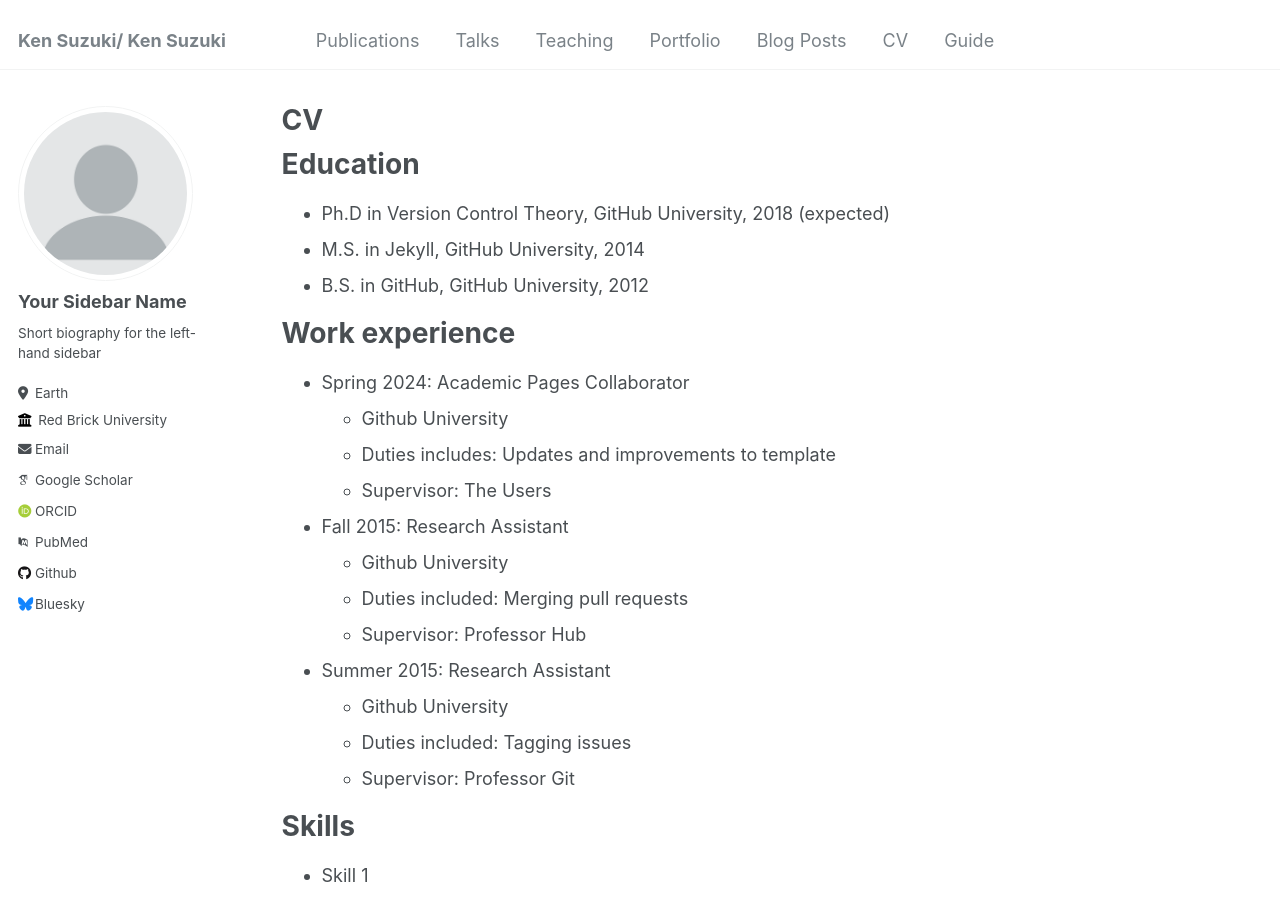
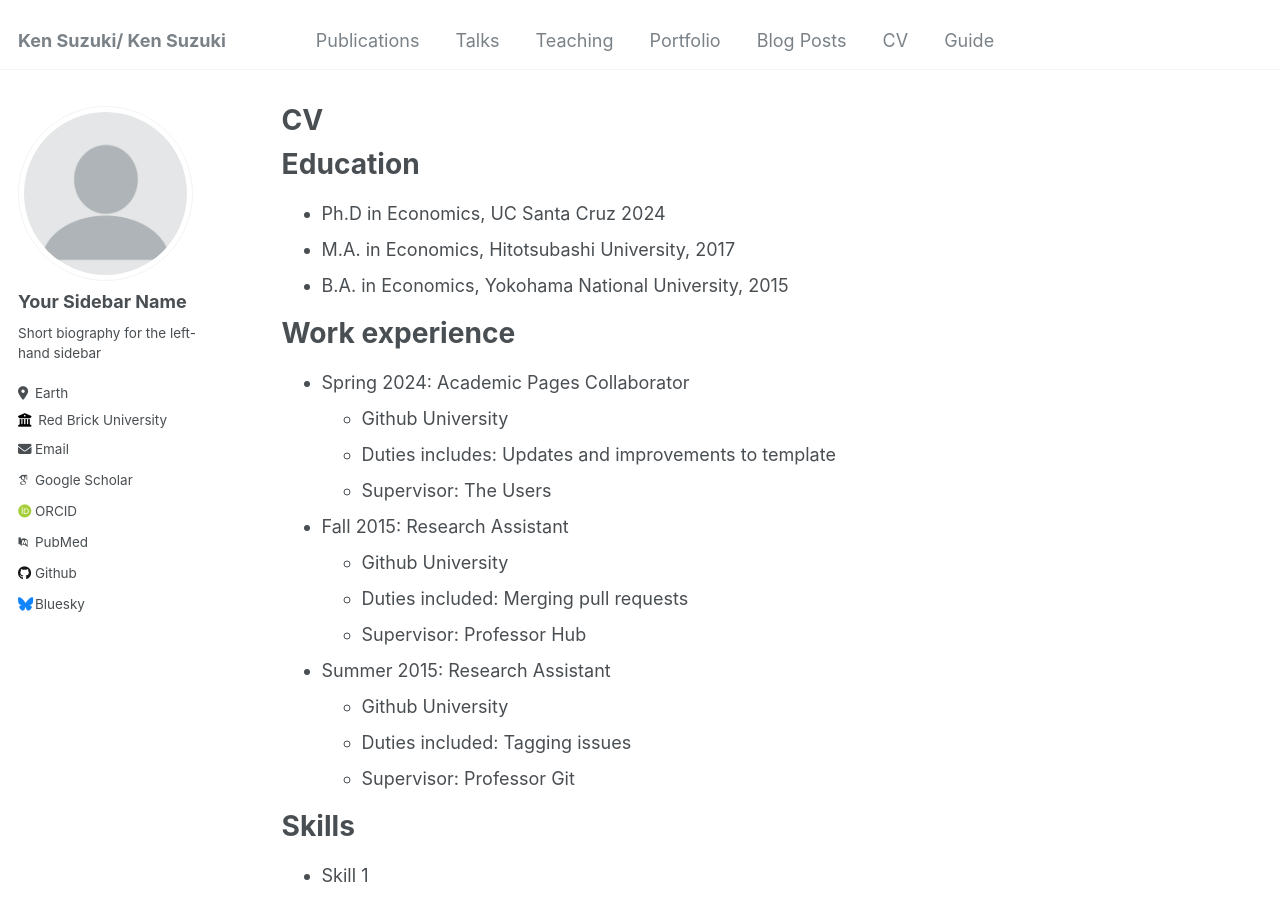
Before and after one commit to ksuzuki4/ken.suzuki.github.io, a Jekyll site: the page built from _pages/cv.md, in a window 1280 px wide and 900 px high. Built offline with Jekyll 4.4.1, drawn with Linux system fonts in a browser that asks for light colours; some web fonts are replaced.

Commit message:
Update cv.md

```diff
--- a/_pages/cv.md
+++ b/_pages/cv.md
@@ -11,9 +11,9 @@ redirect_from:
 
 Education
 ======
-* Ph.D in Version Control Theory, GitHub University, 2018 (expected)
-* M.S. in Jekyll, GitHub University, 2014
-* B.S. in GitHub, GitHub University, 2012
+* Ph.D in Economics, UC Santa Cruz 2024
+* M.A. in Economics, Hitotsubashi University, 2017
+* B.A. in Economics, Yokohama National University, 2015
 
 Work experience
 ======
```
